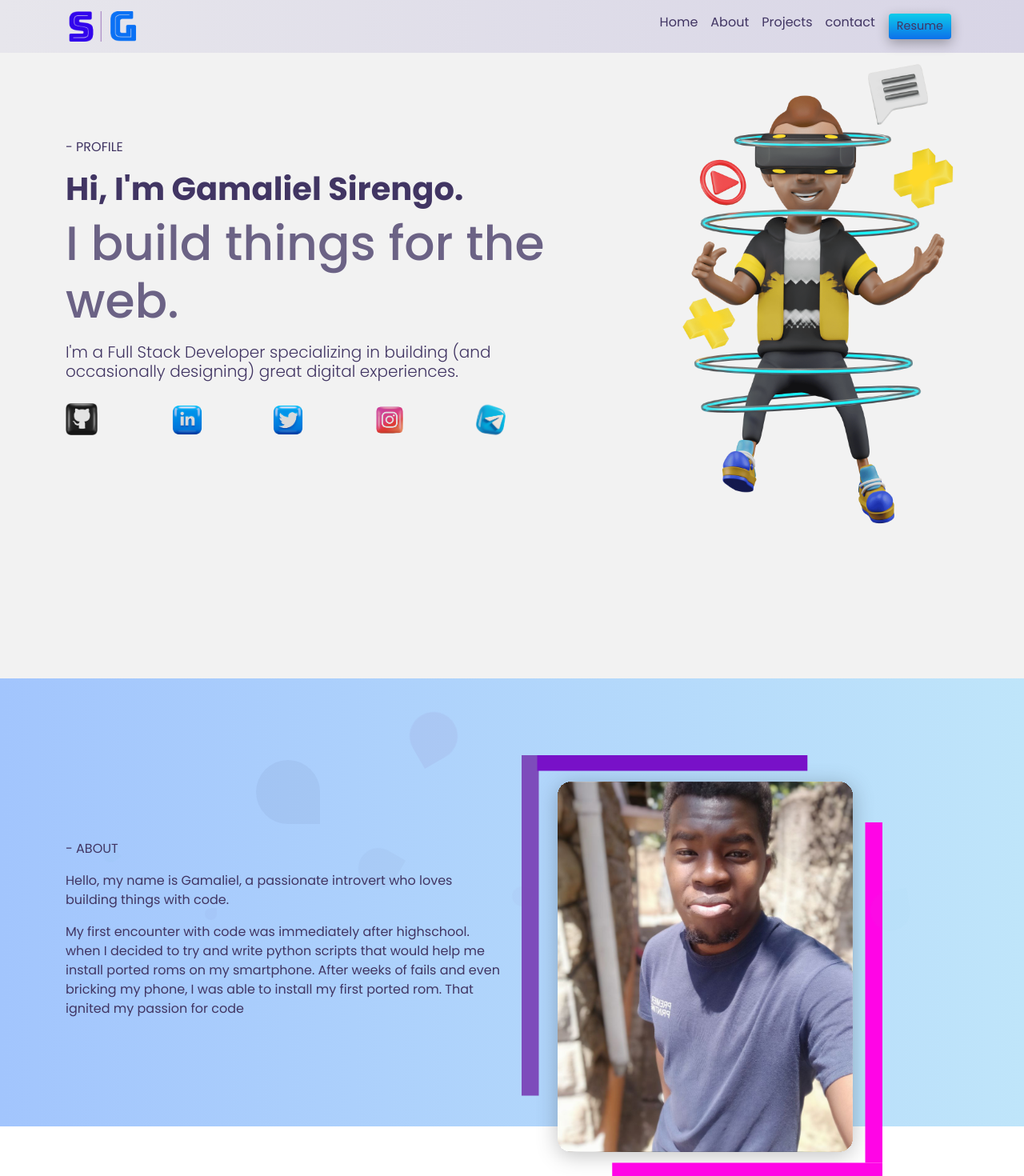
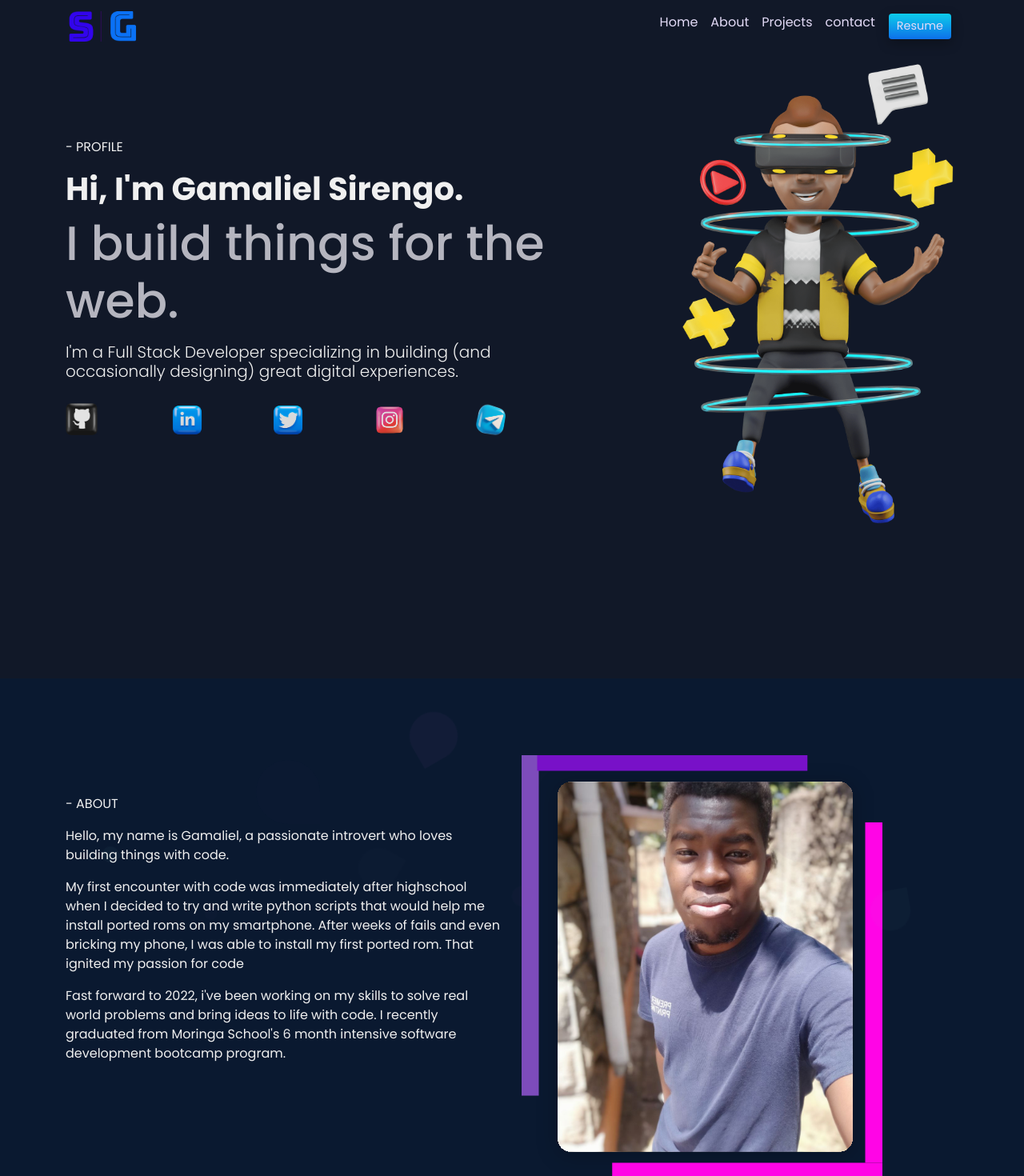
Before and after one commit to sirgama/sirgama.github.io, an Angular app: page / in a window 1280 px wide. Shown: the top 1470 px of the page at 80% size. Built offline with nearby package versions, Linux system fonts and the light colour scheme; a web font is replaced by a local one.

Commit message:
updateproject background color

```diff
--- a/src/app/about/about.component.css
+++ b/src/app/about/about.component.css
@@ -1,8 +1,7 @@
 
 .about{
-  height: 70vh;
-  background: rgb(162,197,253);
-background: linear-gradient(90deg, rgba(162,197,253,1) 0%, rgba(191,229,250,1) 100%);
+  height: 100vh;
+  background: #0a1930;
 }
 
 
--- a/src/app/about/about.component.html
+++ b/src/app/about/about.component.html
@@ -8,8 +8,8 @@
       <p class="mt-3">- ABOUT</p>
 
       <p class="mt-3">Hello, my name is Gamaliel, a passionate introvert who loves building things with code. </p>
-      <p>My first encounter with code was immediately after highschool. when I decided to try and write python scripts that would help me install ported roms on my smartphone. After weeks of fails and even bricking my phone, I was able to install my first ported rom. That ignited my passion for code</p>
-      <p></p>
+      <p>My first encounter with code was immediately after highschool when I decided to try and write python scripts that would help me install ported roms on my smartphone. After weeks of fails and even bricking my phone, I was able to install my first ported rom. That ignited my passion for code</p>
+      <p>Fast forward to 2022, i've been working on my skills to solve real world problems and bring ideas to life with code. I recently graduated from Moringa School's 6 month intensive software development bootcamp program. </p>
 
     </div>
     <div class="col-md-5 align-self-center mt-5">
--- a/src/app/hero/hero.component.css
+++ b/src/app/hero/hero.component.css
@@ -1,5 +1,5 @@
 *{
-  background-color: #f2f2f2;
+  background-color: #111828;
 
 }
 .sett{
@@ -13,7 +13,7 @@ h1{
 h2{
   font-weight: 500;
   font-size: 60px;
-  color: #413563c2;
+  color: #e9e7efc2;
 }
 h5{
   font-weight: 300;
--- a/src/app/navbar/navbar.component.css
+++ b/src/app/navbar/navbar.component.css
@@ -1,9 +1,8 @@
 *{
-  color: #413563 !important;
+  color: #e3dbf7 !important;
 }
 .navbar{
-  background: rgb(231,230,236);
-background: linear-gradient(90deg, rgba(231,230,236,1) 0%, rgba(216,213,230,1) 100%);
+  background-color: #111828;
 }
 
 
--- a/src/styles.css
+++ b/src/styles.css
@@ -3,5 +3,5 @@
 *{
   font-family: 'Poppins', sans-serif;
 
-  color: #413563;
+  color: #f0f0f0;
 }
```
